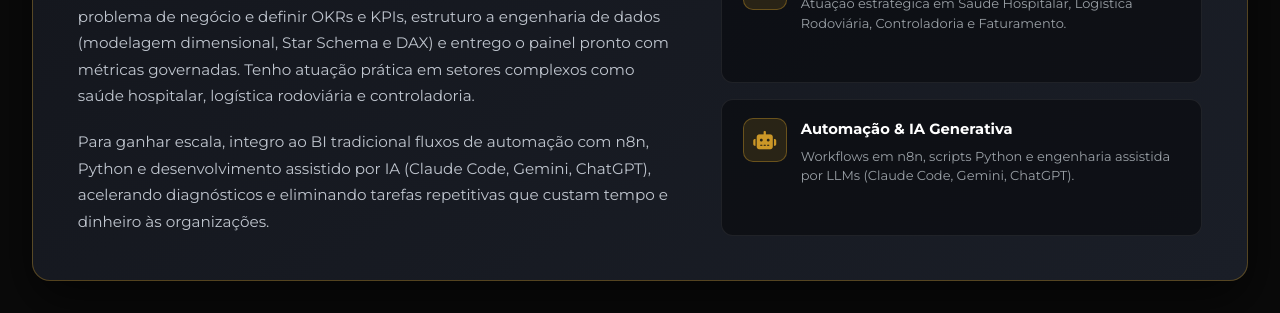
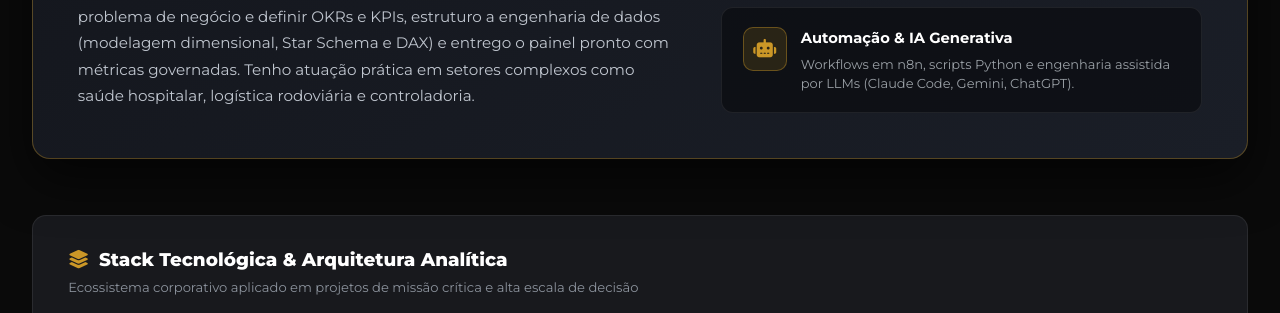
Before and after one commit to Sracm/portfolio-empresa, a plain HTML site: page index.html in a window 1280 px wide. Shown: the part 924-1237 px from the top of the page. Drawn offline with Linux system fonts and the light colour scheme.

Commit message:
refactor: remover paragrafo sobre IA e automacao na secao Sobre

```diff
--- a/index.html
+++ b/index.html
@@ -1171,10 +1171,6 @@
 
           <p class="about-p">
             Ao longo da carreira, desenvolvi mais de 500 dashboards e soluções em Power BI, atuando no ciclo completo: alinho com a liderança para entender o problema de negócio e definir OKRs e KPIs, estruturo a engenharia de dados (modelagem dimensional, Star Schema e DAX) e entrego o painel pronto com métricas governadas. Tenho atuação prática em setores complexos como saúde hospitalar, logística rodoviária e controladoria.
-          </p>
-
-          <p class="about-p">
-            Para ganhar escala, integro ao BI tradicional fluxos de automação com n8n, Python e desenvolvimento assistido por IA (Claude Code, Gemini, ChatGPT), acelerando diagnósticos e eliminando tarefas repetitivas que custam tempo e dinheiro às organizações.
           </p>
         </div>
 
```
Also changed, not shown: portfolio_empresa.html (+0 -4 lines), portifolio_empresa.html (+0 -4 lines).
